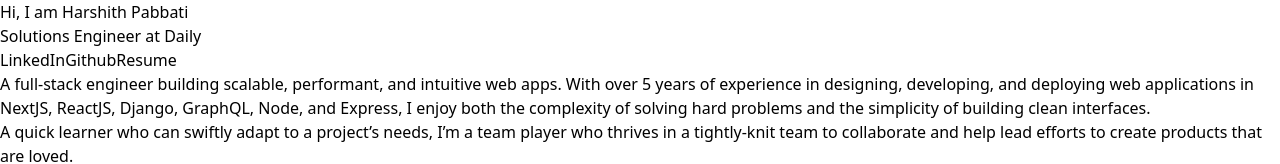
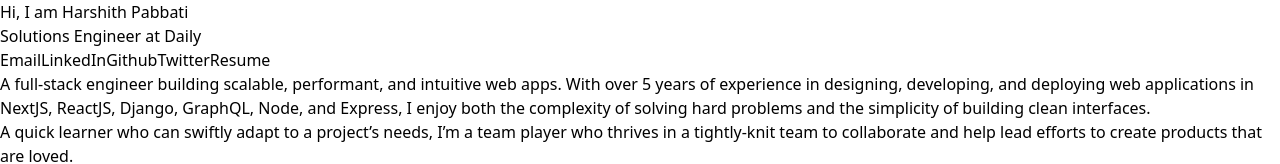
Before and after one commit to harshithpabbati/harshithpabbati.github.io, a Next.js app: page / in a window 1280 px wide. Shown: the top 164 px of the page. Built offline with nearby package versions, Linux system fonts and the light colour scheme.

Commit message:
add email and twitter links

```diff
--- a/components/Experience.tsx
+++ b/components/Experience.tsx
@@ -35,7 +35,7 @@ const experience = [
     title: "Fullstack Developer",
     company: {
       name: "Tayfa",
-      url: "https://tayfa.com",
+      url: "https://usetayfa.com/",
     },
     fromDate: "Nov 2020",
     toDate: "Dec 2020",
--- a/components/Links.tsx
+++ b/components/Links.tsx
@@ -1,4 +1,8 @@
 const links = [
+  {
+    name: "Email",
+    url: "mailto:pabbatiharshith@gmail.com",
+  },
   {
     name: "LinkedIn",
     url: "https://www.linkedin.com/in/harshithpabbati/",
@@ -6,6 +10,10 @@ const links = [
   {
     name: "Github",
     url: "https://github.com/harshithpabbati",
+  },
+  {
+    name: "Twitter",
+    url: "https://twitter.com/harshithpabbati",
   },
   {
     name: "Resume",
```
